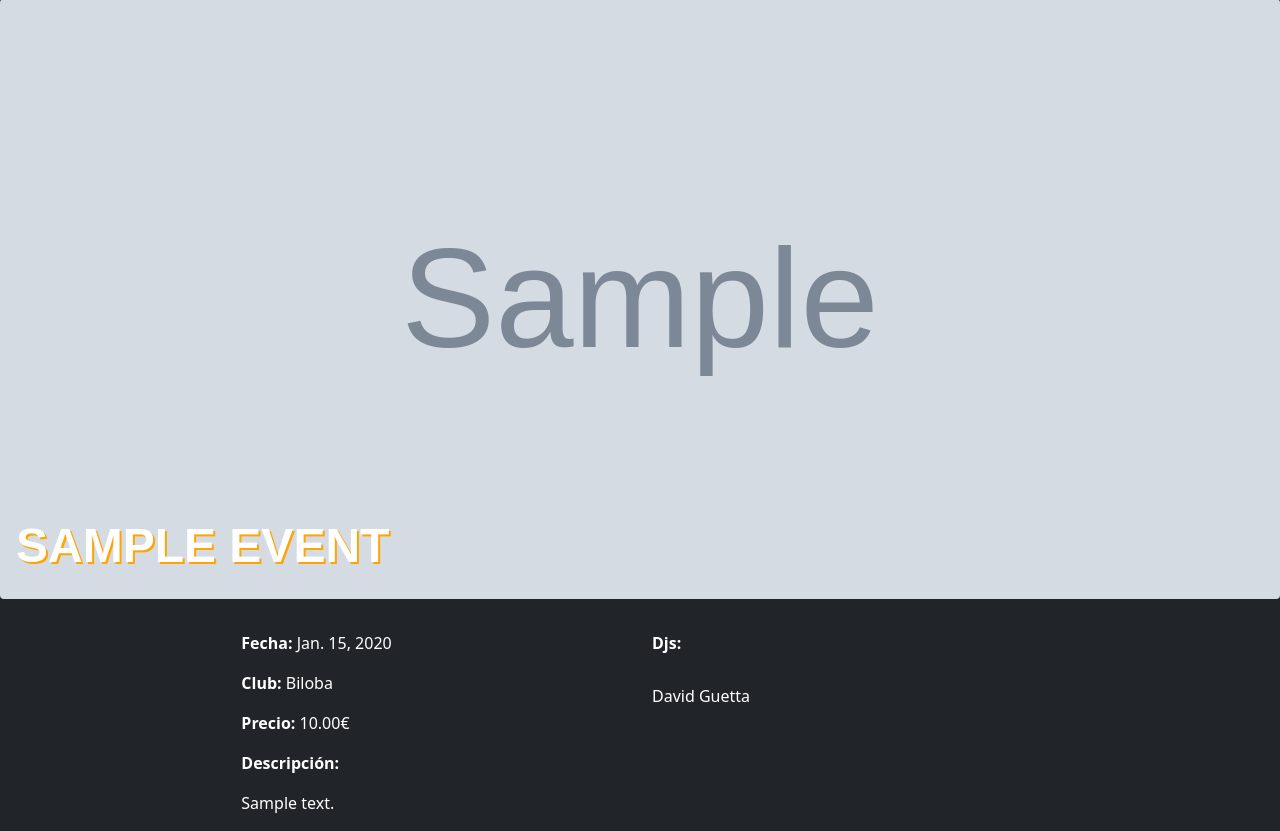
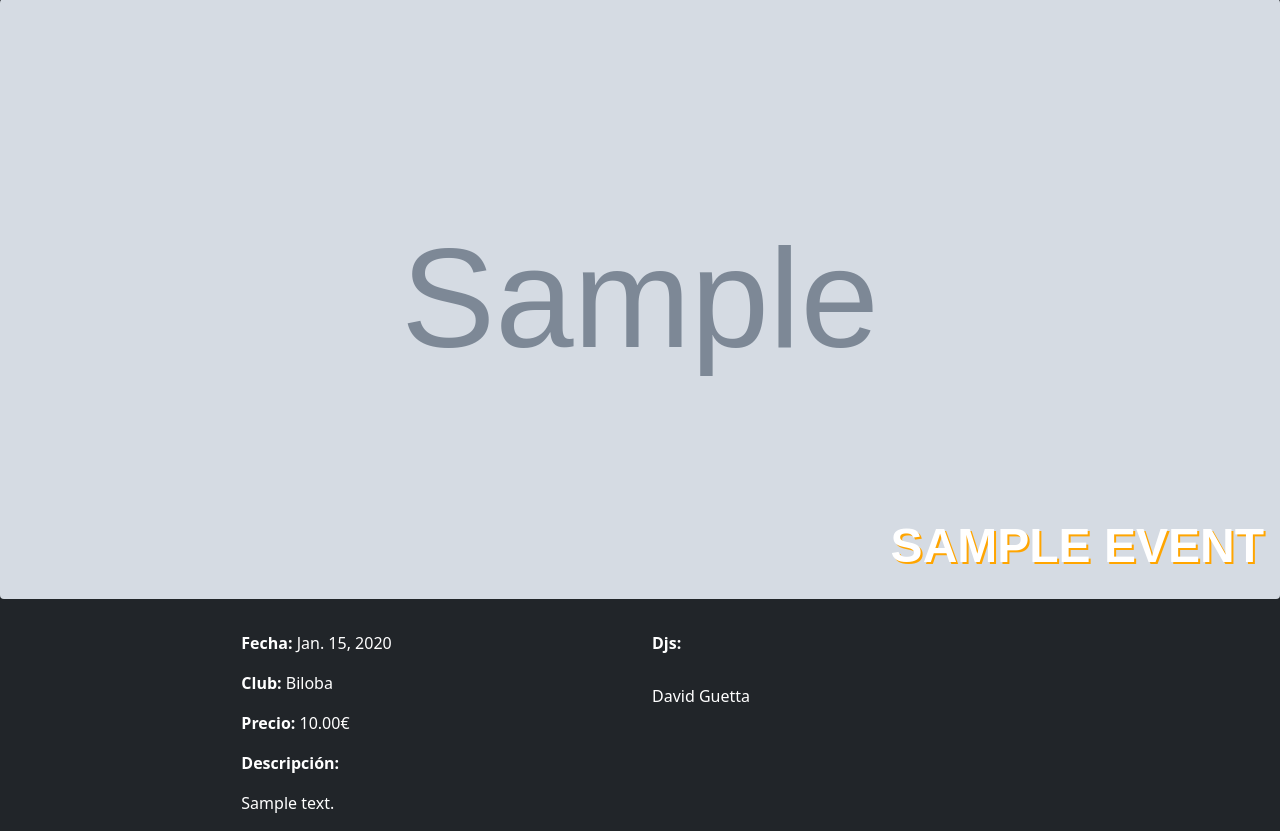
Before and after one commit to Troter2/EventManger, a Django app: page /event/1 in a window 1280 px wide. Shown: the part 97-928 px from the top of the page. Run offline with Django 5.2, Linux system fonts and the light colour scheme; data comes from the database, SQL or seed files in the repository; tables that the repository leaves empty hold one stand-in row (values such as "Sample post"); grey boxes marked "Sample" are stand-in pictures; some libraries are stand-ins or nearby versions.

Commit message:
Update detail.html

```diff
--- a/templates/event/detail.html
+++ b/templates/event/detail.html
@@ -7,7 +7,7 @@
                 <div class="position-relative" style="overflow: hidden; height: 600px;">
                     <img src="{{ event.photo.url }}" class="img-fluid w-100 h-100 rounded" style="object-fit: cover;"
                          alt="{{ event.title }}">
-                    <div class="position-absolute bottom-0 start-0 p-3">
+                    <div class="position-absolute bottom-0 end-0 p-3">
                         <h1 class="text-white"
                             style="font-family: sans-serif; font-size: 3em; font-weight: 900;text-shadow: 2px 2px 0px orange;">{{ event.title.upper }}</h1>
                     </div>
```
